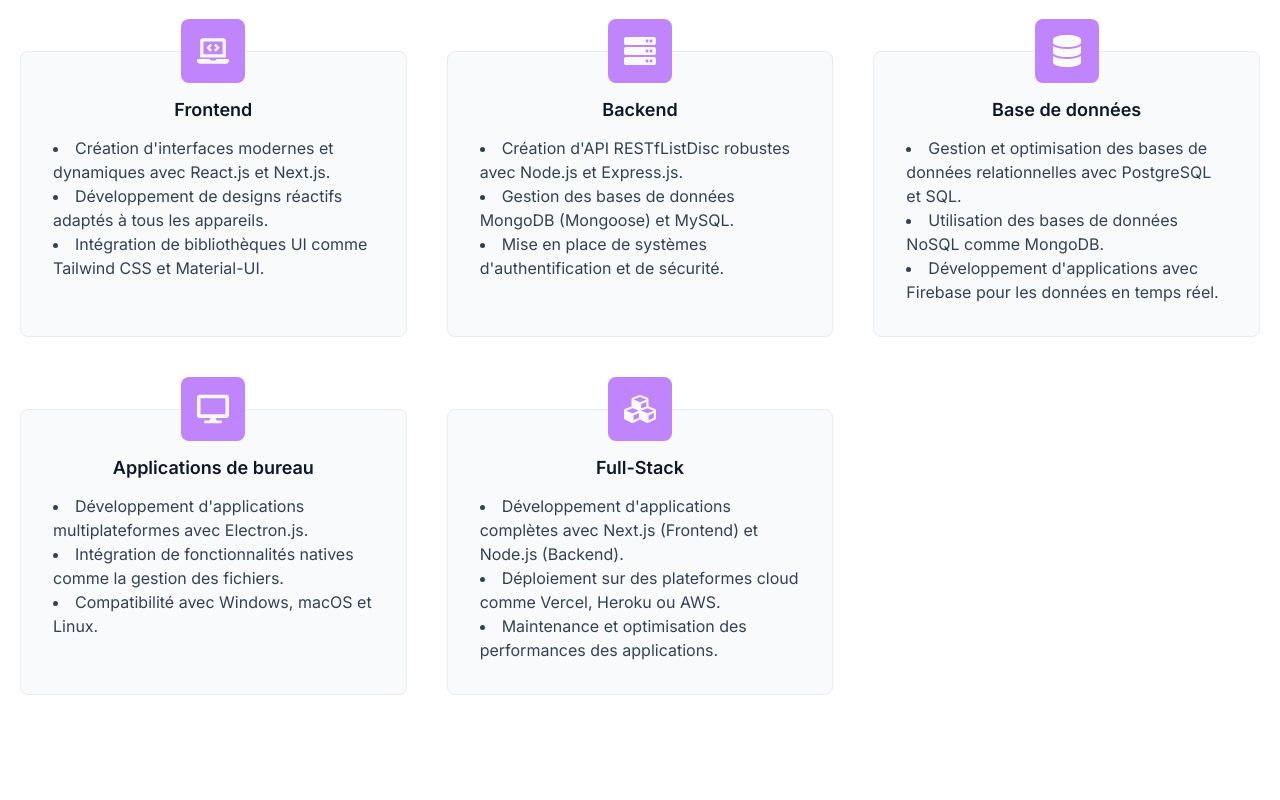
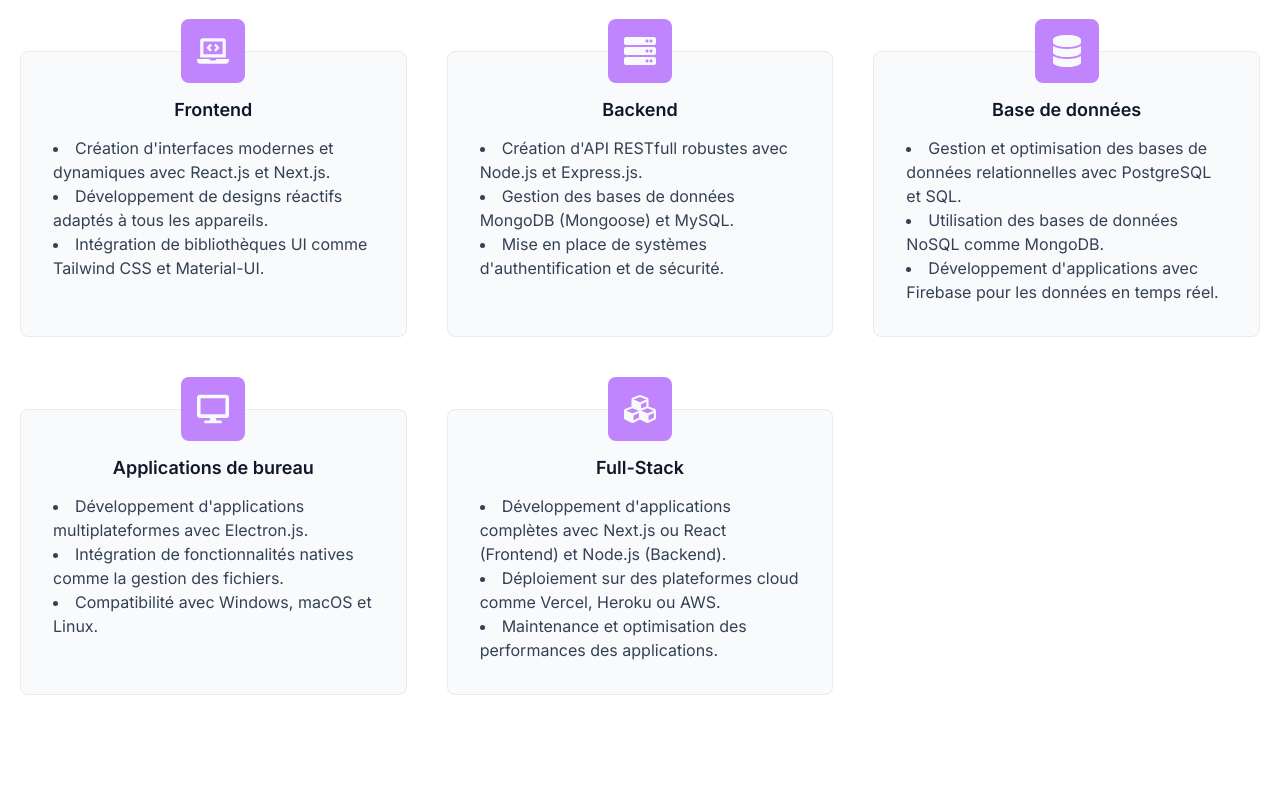
Before and after one commit to njatoty/website, a React (Vite) app: page / in a window 1280 px wide. Shown: the part 1600-2400 px from the top of the page. Built offline with nearby package versions, Linux system fonts and the light colour scheme.

Commit message:
Content correction

```diff
--- a/src/components/sections/contact-section.tsx
+++ b/src/components/sections/contact-section.tsx
@@ -20,16 +20,16 @@
                 <div className="grid grid-cols-1 gap-4 my-6 lg:grid-cols-2">
                     <div className="w-full">
                         <MutedTitle className='mb-4 text-sm font-bold'>Contacts:</MutedTitle>
-                        <ContactItem href='tel:0349190392'>
+                        <ContactItem href='tel:0389190392'>
                             <MdPhone size={20} />
                             <span className='opacity-60'>:</span>
-                            <span>034 51 742 41</span>
+                            <span>038 91 903 92</span>
                         </ContactItem>
 
-                        <ContactItem href='https://wa.me/+261349190392'>
+                        <ContactItem href='https://wa.me/+261389190392'>
                             <MdWhatsapp size={20} />
                             <span className='opacity-60'>:</span>
-                            <span>+261 34 51 742 41</span>
+                            <span>+261 38 91 903 92</span>
                         </ContactItem>
 
                         <ContactItem href='mailto:njatotianafiononana@gmail.com'>
--- a/src/components/sections/service-section.tsx
+++ b/src/components/sections/service-section.tsx
@@ -40,7 +40,7 @@
                             <ServiceCard.Title>Backend</ServiceCard.Title>
                             <ServiceCard.Description>
                                 <ListDisc className="list-disc list-inside">
-                                    <ListDisc.Item>Création d'API RESTfListDisc robustes avec Node.js et Express.js.</ListDisc.Item>
+                                    <ListDisc.Item>Création d'API RESTfull robustes avec Node.js et Express.js.</ListDisc.Item>
                                     <ListDisc.Item>Gestion des bases de données MongoDB (Mongoose) et MySQL.</ListDisc.Item>
                                     <ListDisc.Item>Mise en place de systèmes d'authentification et de sécurité.</ListDisc.Item>
                                 </ListDisc>
@@ -88,7 +88,7 @@
                             <ServiceCard.Title>Full-Stack</ServiceCard.Title>
                             <ServiceCard.Description>
                                 <ListDisc className="list-disc list-inside">
-                                    <ListDisc.Item>Développement d'applications complètes avec Next.js (Frontend) et Node.js (Backend).</ListDisc.Item>
+                                    <ListDisc.Item>Développement d'applications complètes avec Next.js ou React (Frontend) et Node.js (Backend).</ListDisc.Item>
                                     <ListDisc.Item>Déploiement sur des plateformes cloud comme Vercel, Heroku ou AWS.</ListDisc.Item>
                                     <ListDisc.Item>Maintenance et optimisation des performances des applications.</ListDisc.Item>
                                 </ListDisc>
```
